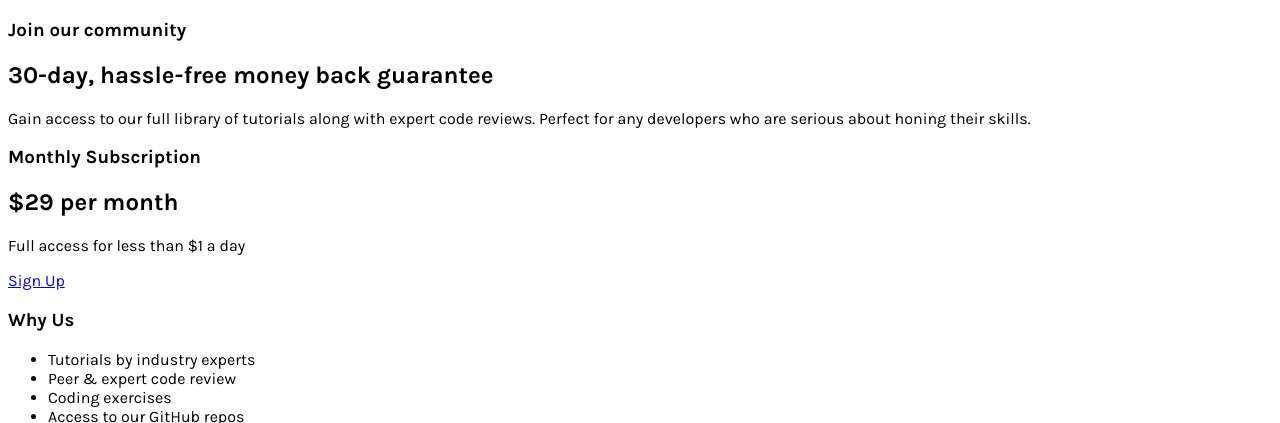
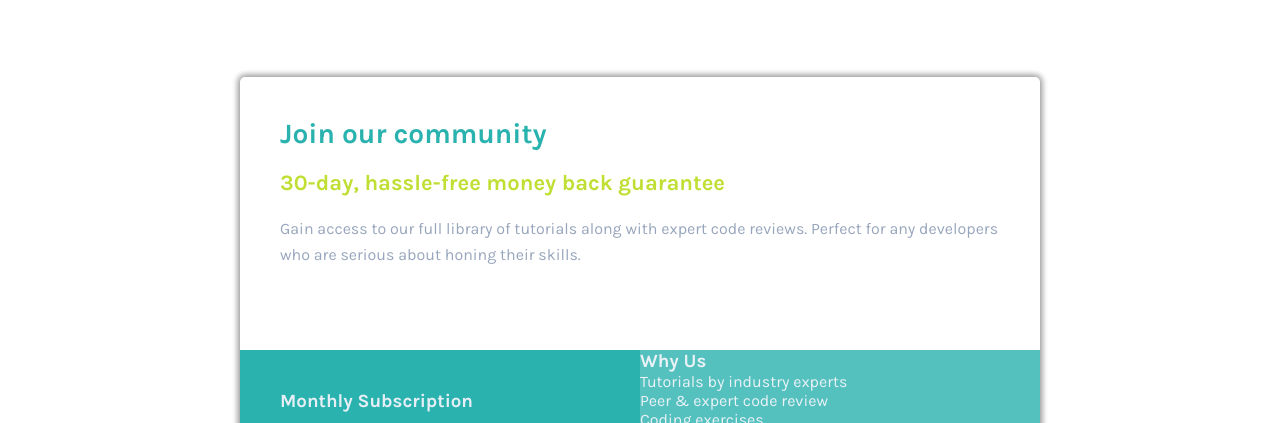
Before and after one commit to ghdpreto/single-price-component, a plain HTML site: page index.html in a window 1280 px wide. Shown: the top 423 px of the page. Drawn offline with Linux system fonts and the light colour scheme.

Commit message:
finalizado description e price

```diff
--- a/index.html
+++ b/index.html
@@ -1,27 +1,26 @@
 <!DOCTYPE html>
 <html lang="en">
   <head>
-  <meta charset="UTF-8">
-  <meta name="viewport" content="width=device-width, initial-scale=1.0"> <!-- displays site properly based on user's device -->
+    <meta charset="UTF-8" />
+    <meta name="viewport" content="width=device-width, initial-scale=1.0" />
 
-  <link rel="icon" type="image/png" sizes="32x32" href="./images/favicon-32x32.png">
-  <link href="https://fonts.googleapis.com/css2?family=Karla:wght@400;700&display=swap" rel="stylesheet">
+    <link
+      rel="icon"
+      type="image/png"
+      sizes="32x32"
+      href="./images/favicon-32x32.png"
+    />
+    <link
+      href="https://fonts.googleapis.com/css2?family=Karla:wght@400;700&display=swap"
+      rel="stylesheet"
+    />
 
-
-  <link rel="stylesheet" href="style.css">
+    <link rel="stylesheet" href="style.css" />
 
     <title>Frontend Mentor | Single Price Grid Component</title>
-
-  <!-- Feel free to remove these styles or customise in your own stylesheet 👍 -->
-  <style>
-    .attribution { font-size: 11px; text-align: center; }
-    .attribution a { color: hsl(228, 45%, 44%); }
-  </style>
   </head>
   <body>
-
     <main class="l-main">
-
       <article class="c-card">
         <section class="c-card__description">
           <h1 class="c-card__description__title">
@@ -31,37 +30,47 @@
           30-day, hassle-free money back guarantee
           </h2>
           <p class="c-card__description__text">
-          Gain access to our full library of tutorials along with expert code reviews.
-          Perfect for any developers who are serious about honing their skills.
+            Gain access to our full library of tutorials along with expert code
+            reviews. Perfect for any developers who are serious about honing
+            their skills.
           </p>
         </section>
 
         <section class="c-card__price">
           <h1 class="c-card__price__title">Monthly Subscription</h1>
-        <h2 class="c-card__price__sub-title">&dollar;29 per month</h2>
-        <p class="c-card__price__text">Full access for less than &dollar;1 a day</p>
+          <h2 class="c-card__price__subtitle">&dollar;29<span>per month</span></h2>
+          <p class="c-card__price__text">
+            Full access for less than &dollar;1 a day
+          </p>
           <a class="c-card__price__button" href="#">Sign Up</a>
         </section>
 
         <section class="c-card__why-us">
           <h1 class="c-card__why-us__title">Why Us</h1>
           <ul class="c-card__why-us__list">
-          <li class="c-card__why-us__list-item">Tutorials by industry experts</li>
-          <li class="c-card__why-us__list-item">Peer &amp; expert code review</li>
+            <li class="c-card__why-us__list-item">
+              Tutorials by industry experts
+            </li>
+            <li class="c-card__why-us__list-item">
+              Peer &amp; expert code review
+            </li>
             <li class="c-card__why-us__list-item">Coding exercises</li>
-          <li class="c-card__why-us__list-item">Access to our GitHub repos</li>
+            <li class="c-card__why-us__list-item">
+              Access to our GitHub repos
+            </li>
             <li class="c-card__why-us__list-item">Community forum</li>
             <li class="c-card__why-us__list-item">Flashcard decks</li>
             <li class="c-card__why-us__list-item">New videos every week</li>
           </ul>
         </section>
       </article>
-
     </main>
     <footer>
       <p class="attribution">
-      Challenge by <a href="https://www.frontendmentor.io?ref=challenge" target="_blank">Frontend Mentor</a>.
-      Coded by <a href="#">Your Name Here</a>.
+        Challenge by
+        <a href="https://www.frontendmentor.io?ref=challenge" target="_blank"
+          >Frontend Mentor</a
+        >. Coded by <a href="#">Your Name Here</a>.
       </p>
     </footer>
   </body>
--- a/style.css
+++ b/style.css
@@ -6,12 +6,128 @@
     --bright-yellow: hsl(71, 73%, 54%);
 }
 
+* {
+    padding: 0;
+    margin: 0;
+    border: 0;
+    box-sizing: border-box;
+}
+
+a {
+    text-decoration: none;
+}
+
+ul {
+     list-style: none;
+}
+
 
 html {
     height: 100vh;
 }
 
 body {
+    display: grid;
+    grid-template-rows: 1fr 100px;
     font-family: 'Karla', sans-serif;
     font-size: 16px;
+    height: 100vh;
+    color: var(--light-gray);
 }
+
+.l-main {
+    display: flex;
+    margin: 0 auto;
+    align-items: center;
+}
+
+.c-card {
+    max-width: 800px;
+
+    border-radius: 5px;
+    box-shadow: 0px 0px 5px 4px rgba(0, 0, 0, 0.1), 0px 0px 6px 1px rgba(0, 0, 0, 0.4);
+
+    display: grid;
+    grid-template-columns: 1fr 1fr;
+    grid-template-rows: 1fr 1fr;
+    grid-template-areas:
+        "card__description card__description"
+        "card__price card__why-us";
+}
+
+
+.c-card__description {
+    grid-area: card__description;
+    padding: 40px;
+}
+
+.c-card__description__title {
+    font-size: 28px;
+    color: var(--cyan);
+}
+
+.c-card__description__subtitle {
+    font-size: 22px;
+    color: var(--bright-yellow);
+    margin: 20px 0;
+}
+
+.c-card__description__text {
+    color: var(--grayish-blue);
+    line-height: 26px;
+}
+
+.c-card__price {
+    grid-area: card__price;
+    background-color: var(--cyan);
+    padding: 40px;
+}
+
+.c-card__price__title {
+    margin-bottom: 20px;
+}
+
+.c-card__price__subtitle {
+    font-size: 32px;
+    display: flex;
+    align-items: center;
+    color: var(--light-gray);
+}
+    .c-card__price__subtitle span {
+        font-size: 14px;
+        margin-left: 14px;
+        opacity: 0.5;
+        font-weight: 400;
+    }
+
+.c-card__price__text {
+    font-weight: 400;
+    margin-top: 5px;
+    margin-bottom: 40px;
+}
+
+.c-card__price__button {
+    display: flex;
+    align-items: center;
+    justify-content: center;
+    background-color: var(--bright-yellow);
+    height: 50px;
+    color: var(--light-gray);
+    font-weight: 700;
+    border-radius: 5px;
+
+    box-shadow: 0px 3px 5px 1px rgba(0, 0, 0, 0.1),
+                0px 3px 5px 3px rgba(0, 0, 0, 0.2);
+}
+
+.c-card__why-us {
+    grid-area: card__why-us;
+    background-color: var(--cyan);
+    opacity: 0.8;
+}
+
+
+
+
+.attribution { font-size: 11px; text-align: center; }
+.attribution a { color: hsl(228, 45%, 44%); }
```
Lines whose indentation alone changed are shown as unchanged.
